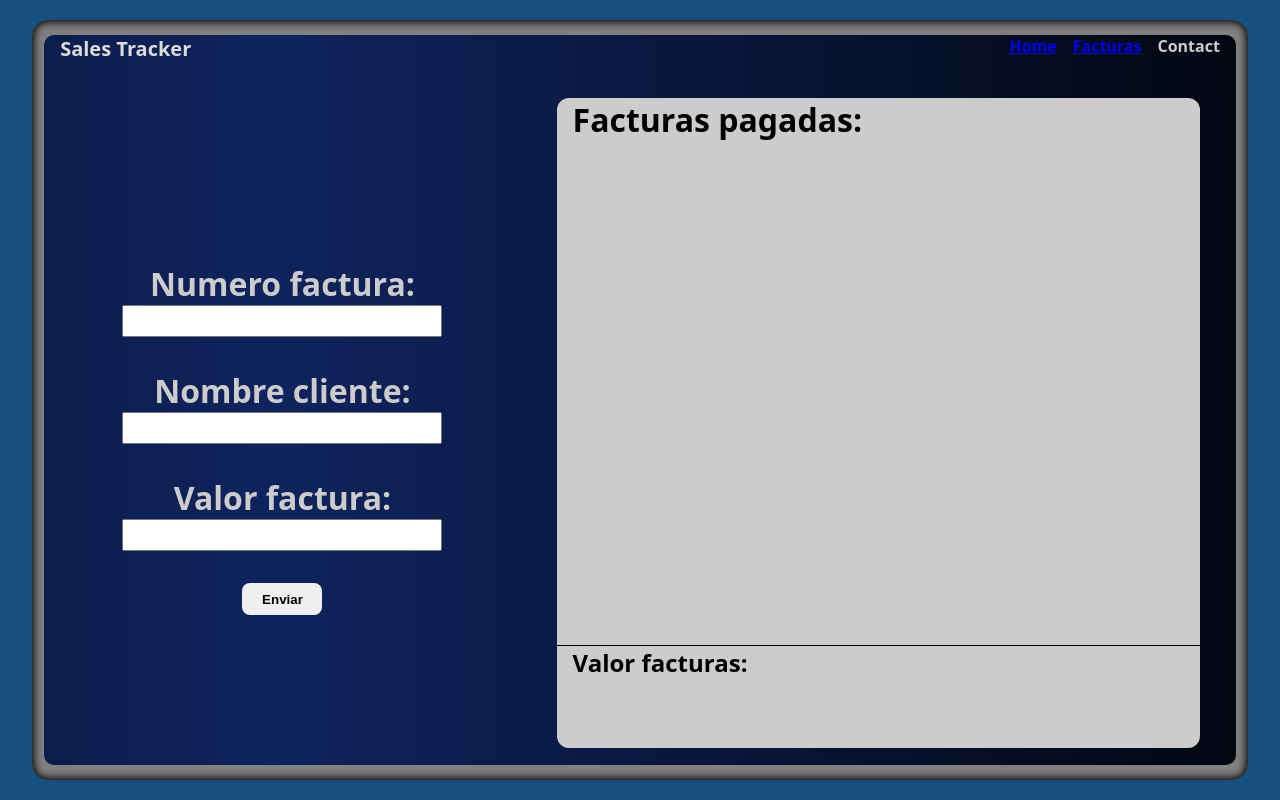
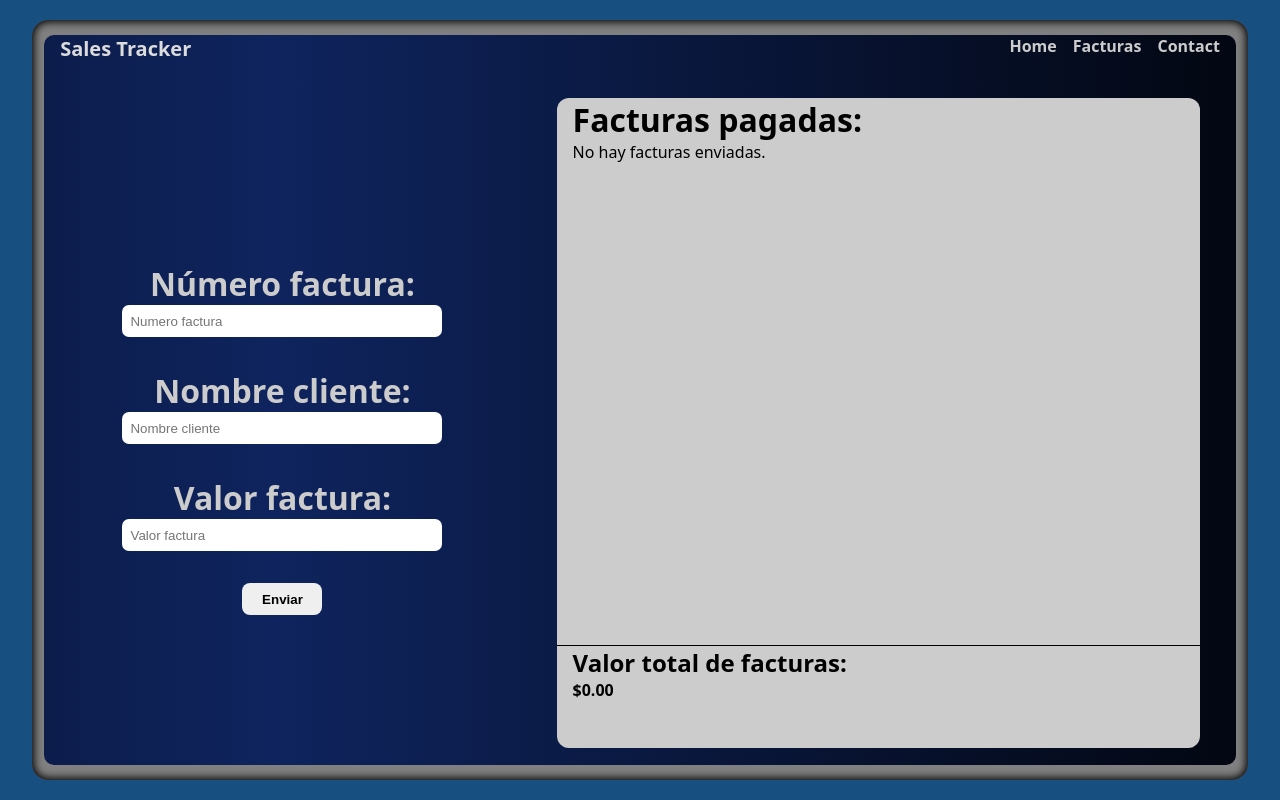
Before and after one commit to ordogens/ventas, a React (Vite) app: page /Facturas in a window 1280 px wide. Built offline with nearby package versions, Linux system fonts and the light colour scheme.

Commit message:
agregada la logica de las facturas

```diff
--- a/src/Header/Header.css
+++ b/src/Header/Header.css
@@ -38,9 +38,16 @@ ul{
     margin-right: 1rem;
     font-weight: bolder;
 
+    a{
+      color: #ccc;
+      list-style: none;
+      text-decoration: none;
+    }
+
 
     li{
-        color: #ccc;
-        list-style: none;
+      color: #ccc;
+      list-style: none;
+
     }
-}
+  }
--- a/src/facturas/Facturas.css
+++ b/src/facturas/Facturas.css
@@ -18,11 +18,7 @@
   }
 }
 
-@media screen and (min-width: 768px) {
-    .Facturas {
-      width: 98%;
-    }
-  }
+
 
   .inputs{
     width: 40%;
@@ -31,6 +27,7 @@
     flex-direction: column;
     align-items: center;
     justify-content: center;
+
 
     .labelP{
         font-weight: bolder;
@@ -43,6 +40,9 @@
         outline: none;
         width: 20rem;
         height: 2rem;
+        border-radius: 7px;
+        border: none;
+        padding-inline: .5rem;
     }
 
     .bbb{
@@ -65,8 +65,8 @@
     width: 60%;
     height: 100%;
 
-
     .pantalla{
+     overflow-y: auto;
     width: 90%;
     height: 80%;
     background-color: #ccc;
@@ -84,3 +84,9 @@
         padding-left: 1rem;
     }
   }
+
+  @media screen and (min-width: 768px) {
+    .Facturas {
+      width: 98%;
+    }
+  }
--- a/src/facturas/Facturas.jsx
+++ b/src/facturas/Facturas.jsx
@@ -1,34 +1,121 @@
-import { Header } from "../Header/Header"
-import './Facturas.css'
-
+import { useState } from "react";
+import "./Facturas.css";
 
 export const Facturas = () => {
+  // Estado para manejar los inputs
+  const [factura, setFactura] = useState({
+    numero: "",
+    nombre: "",
+    valor: "",
+  });
+
+  // Estado para almacenar la lista de facturas enviadas
+  const [facturasEnviadas, setFacturasEnviadas] = useState([]);
+
+  // Estado para almacenar la sumatoria de valores
+  const [suma, setSuma] = useState(0);
+
+  // Función para manejar el cambio en los inputs
+  const handleChange = (e) => {
+    setFactura({
+      ...factura,
+      [e.target.name]: e.target.value,
+    });
+  };
+
+  // Función para manejar el envío
+  const handleSubmit = () => {
+    if (!factura.numero || !factura.nombre || !factura.valor) {
+      alert("Todos los campos son obligatorios.");
+      return;
+    }
+
+    // Convertir el valor a número
+    const valorNuevo = parseFloat(factura.valor);
+
+    // Agregar la nueva factura a la lista de facturas enviadas
+    setFacturasEnviadas([...facturasEnviadas, factura]);
+
+    // Actualizar la sumatoria de valores
+    setSuma((prevSuma) => prevSuma + valorNuevo);
+
+    // Reiniciar los inputs
+    setFactura({
+      numero: "",
+      nombre: "",
+      valor: "",
+    });
+  };
 
   return (
     <div className="Facturas">
       <div className="inputs">
-
-        <label className="labelP">Numero factura:</label>
-        <input type="text" className="inputL" />
+        <label className="labelP">Número factura:</label>
+        <input
+          type="number"
+          className="inputL"
+          name="numero"
+          value={factura.numero}
+          onChange={handleChange}
+          placeholder="Numero factura"
+        />
 
         <label className="labelP">Nombre cliente:</label>
-        <input type="text" className="inputL" />
+        <input
+          type="text"
+          className="inputL"
+          name="nombre"
+          value={factura.nombre}
+          onChange={handleChange}
+          placeholder="Nombre cliente"
+        />
 
         <label className="labelP">Valor factura:</label>
-        <input type="text" className="inputL" />
+        <input
+          type="number"
+          className="inputL"
+          name="valor"
+          value={factura.valor}
+          onChange={handleChange}
+          placeholder="Valor factura"
+        />
 
-        <button className="bbb">Enviar</button>
+        <button className="bbb" onClick={handleSubmit}>
+          Enviar
+        </button>
       </div>
 
       <div className="vistas">
-
         <div className="pantalla">
           <h1>Facturas pagadas:</h1>
+          <div className="fctrs">
+            {facturasEnviadas.length > 0 ? (
+              facturasEnviadas.map((factura, index) => (
+                <div key={index} className="factura-item">
+                  <p>
+                    <strong>Número:</strong> {factura.numero}
+                  </p>
+                  <p>
+                    <strong>Cliente:</strong> {factura.nombre}
+                  </p>
+                  <p>
+                    <strong>Valor:</strong> ${factura.valor}
+                  </p>
+                  <hr />
                 </div>
+              ))
+            ) : (
+              <p>No hay facturas enviadas.</p>
+            )}
+          </div>
+        </div>
+
+        {/* Aquí se muestra la sumatoria de las facturas enviadas */}
         <div className="pantallaValor">
-                <h2>Valor facturas:</h2>
+          <h2>Valor total de facturas:</h2>
+          <p><strong>${suma.toFixed(2)}</strong></p>
         </div>
       </div>
     </div>
-  )
-}
+  );
+};
--- a/src/interfaz/Interfaz.jsx
+++ b/src/interfaz/Interfaz.jsx
@@ -1,5 +1,4 @@
 import "./Interfaz.css";
-import { Header } from "../Header/Header";
 import { useState } from "react";
 
 export const Interfaz = () => {
```
Lines whose indentation alone changed are shown as unchanged.
